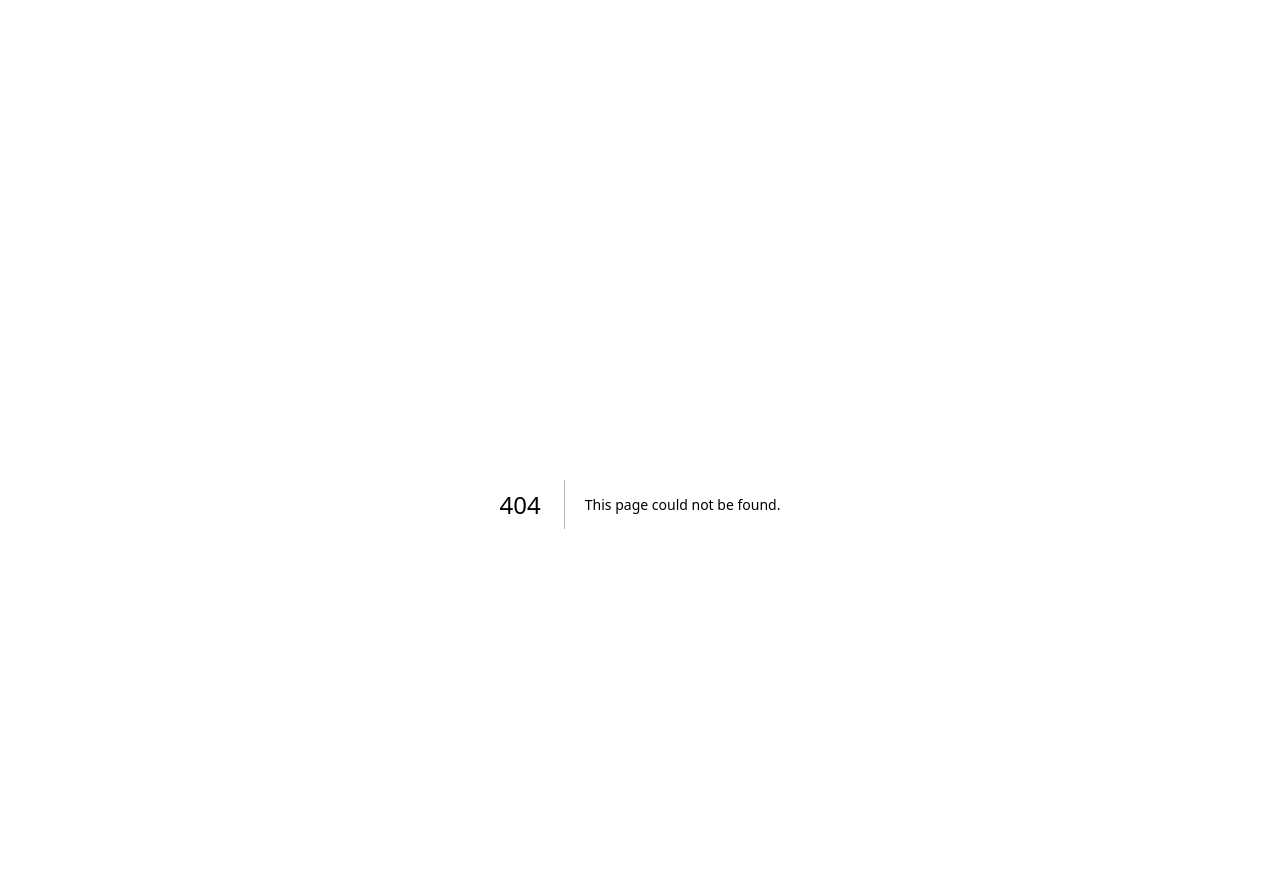
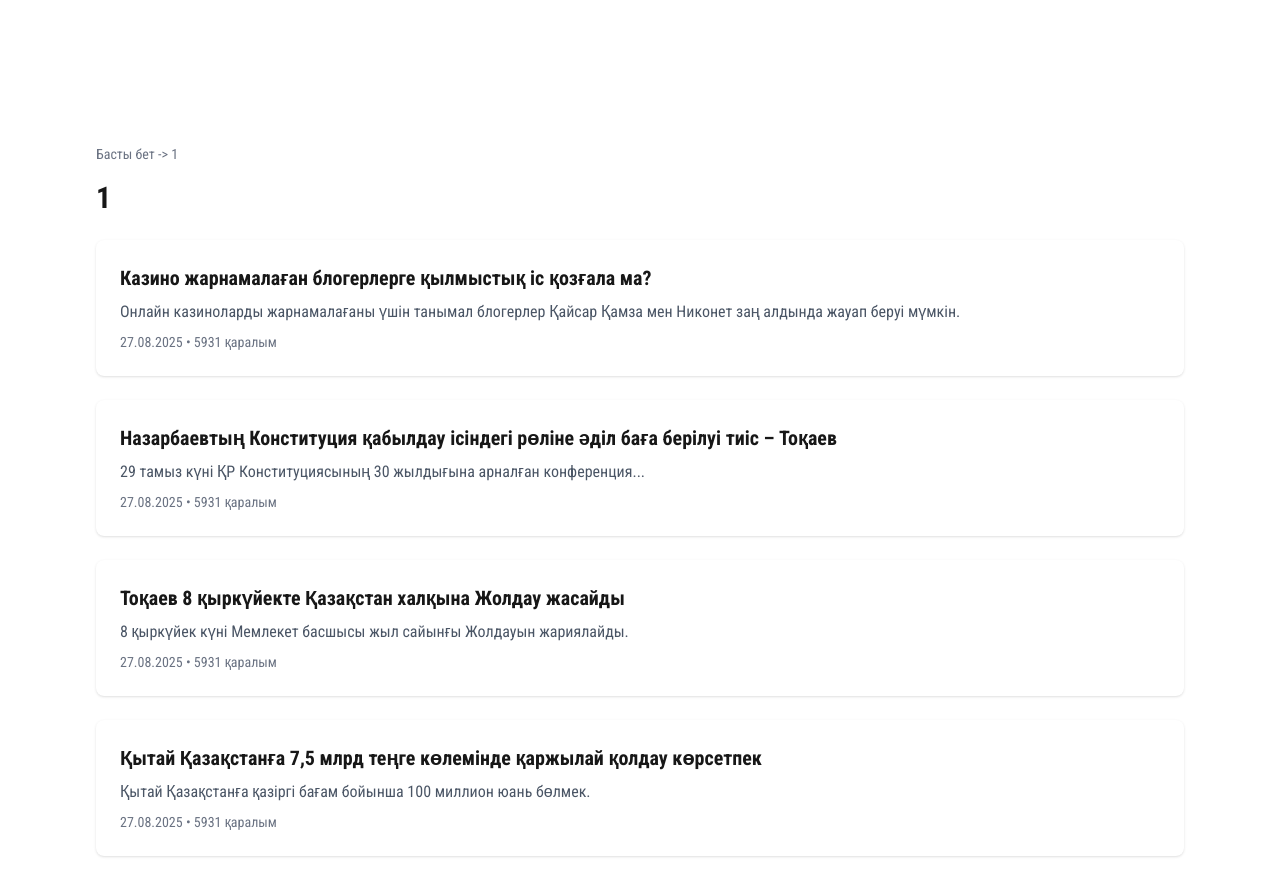
Before and after one commit to ba-mirza/onemin-nextjs-client, a Next.js app: page /list/1 in a window 1280 px wide. Before the commit this address had no page. Shown: the top 896 px of the page. Built offline with nearby package versions, Linux system fonts and the light colour scheme.

Commit message:
[feat]:// added news list page

```diff
--- /dev/null
+++ b/app/list/[slug]/page.tsx
@@ -0,0 +1,51 @@
+import Breadcrumbs from "@/app/components/list/Breadcrumbs"
+import ListHeader from "@/app/components/list/ListHeader"
+import ListNews from "@/app/components/list/ListNews"
+
+interface ListPageProps {
+  params: { slug: string }
+}
+
+export default function ListPage({ params }: ListPageProps) {
+  const listTitle =
+    params.slug === "sayasat" ? "Саясат" : params.slug.toUpperCase()
+
+  const news = [
+    {
+      title: "Казино жарнамалаған блогерлерге қылмыстық іс қозғала ма?",
+      description:
+        "Онлайн казиноларды жарнамалағаны үшін танымал блогерлер Қайсар Қамза мен Никонет заң алдында жауап беруі мүмкін.",
+      date: "27.08.2025",
+      views: 5931,
+    },
+    {
+      title: "Назарбаевтың Конституция қабылдау ісіндегі рөліне әділ баға берілуі тиіс – Тоқаев",
+      description:
+        "29 тамыз күні ҚР Конституциясының 30 жылдығына арналған конференция...",
+      date: "27.08.2025",
+      views: 5931,
+    },
+    {
+      title: "Тоқаев 8 қыркүйекте Қазақстан халқына Жолдау жасайды",
+      description:
+        "8 қыркүйек күні Мемлекет басшысы жыл сайынғы Жолдауын жариялайды.",
+      date: "27.08.2025",
+      views: 5931,
+    },
+    {
+      title: "Қытай Қазақстанға 7,5 млрд теңге көлемінде қаржылай қолдау көрсетпек",
+      description:
+        "Қытай Қазақстанға қазіргі бағам бойынша 100 миллион юань бөлмек.",
+      date: "27.08.2025",
+      views: 5931,
+    },
+  ]
+
+  return (
+    <div className="max-w-6xl mx-auto px-4 py-10 font-sans">
+      <Breadcrumbs items={[{ label: "Басты бет", href: "/" }, { label: listTitle }]} />
+      <ListHeader title={listTitle} />
+      <ListNews news={news} />
+    </ div>
+  )
+}
```
